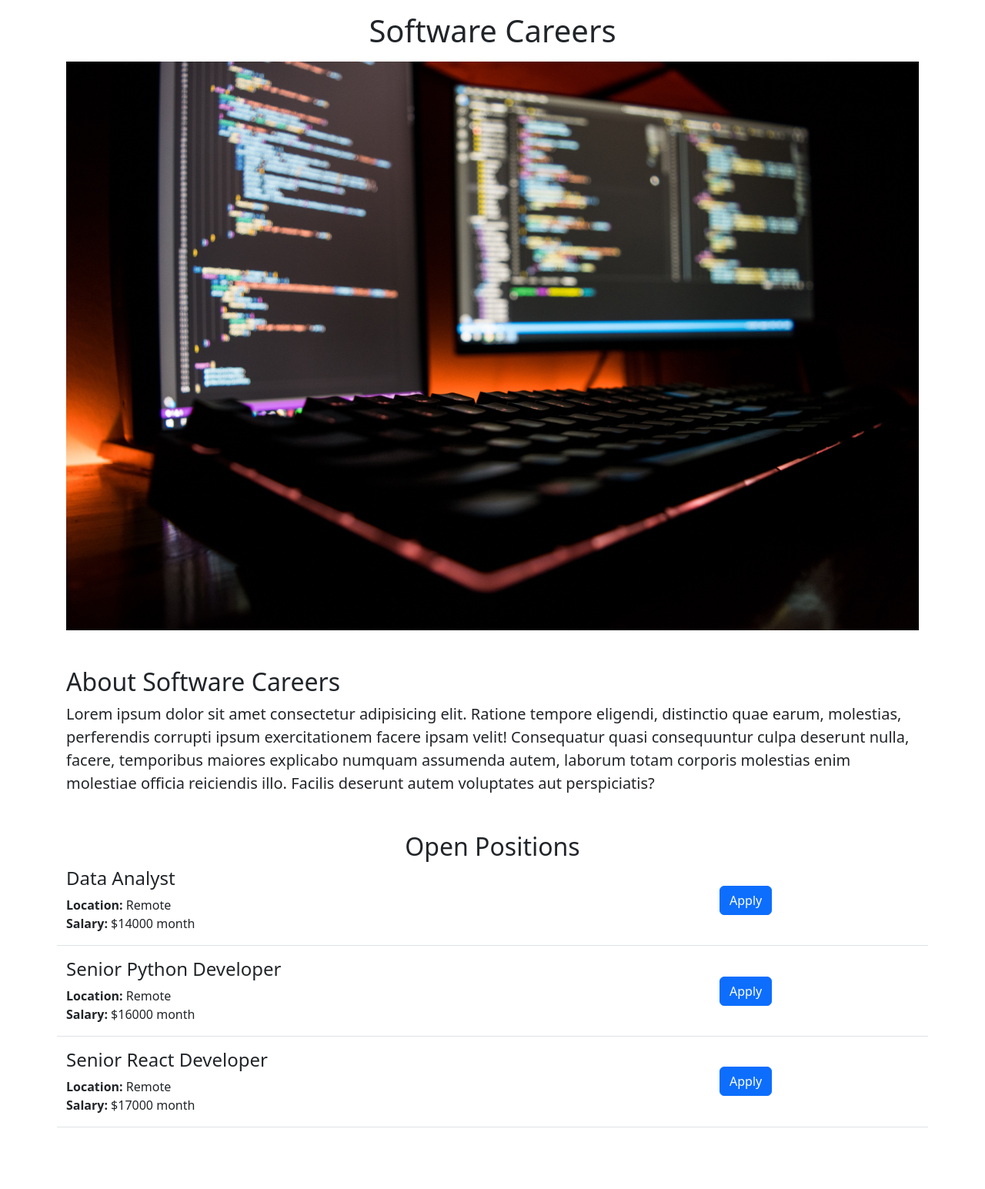
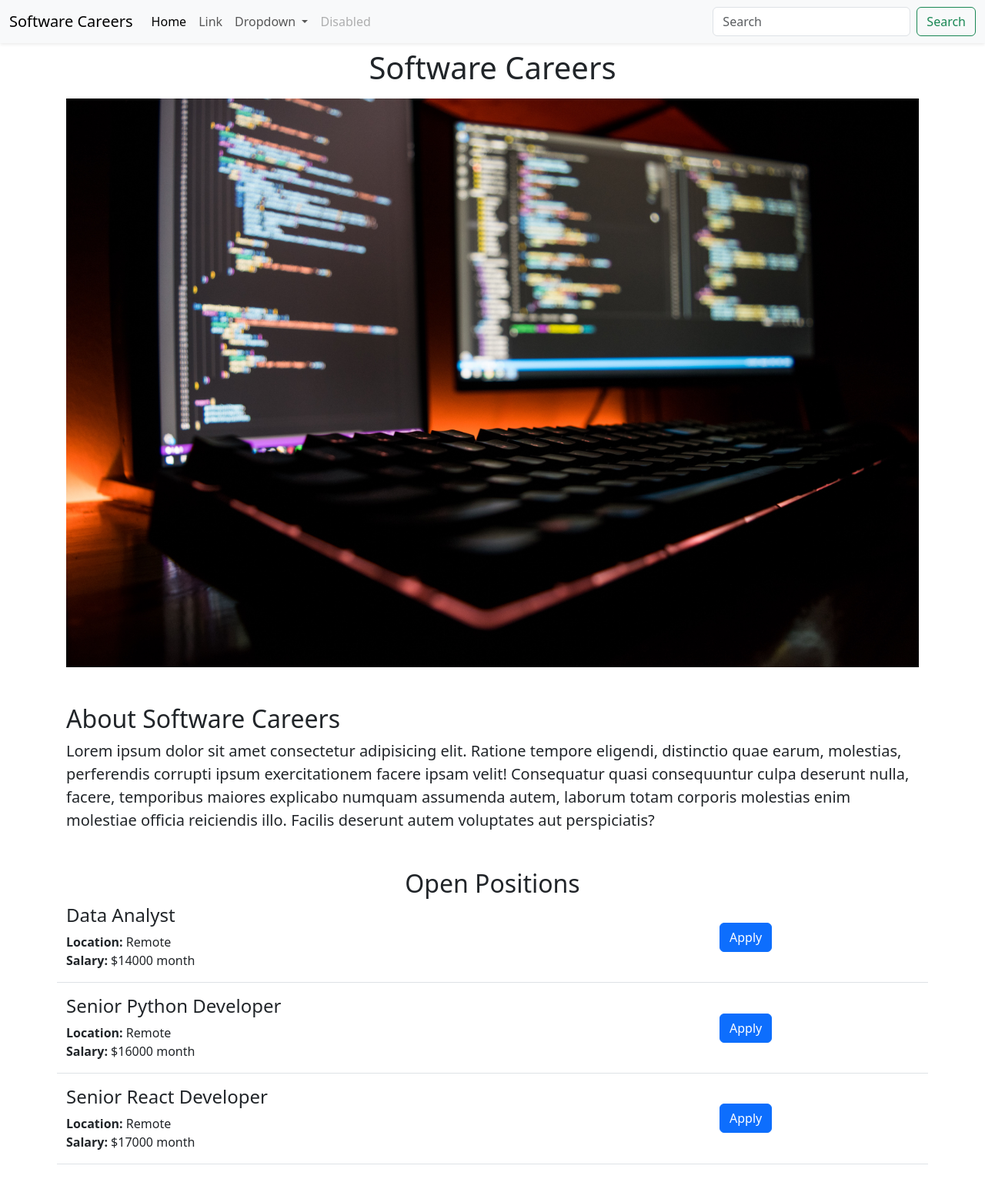
Before and after one commit to AcarMeel/flask-app, a Flask app: page / in a window 1280 px wide. Shown: the whole page at 77% size. Before the commit the page ends 1465 px from the top, so only its background shows below. Run offline with Flask 3, Linux system fonts and the light colour scheme.

Commit message:
Navigation

```diff
--- a/templates/home.html
+++ b/templates/home.html
@@ -12,7 +12,8 @@
 </head>
 
 <body>
-    <div class="container p-3">
+    {% include 'nav.html' %}
+    <div class="container p-3 mt-5">
         <h1 class="text-center mb-3">Software Careers</h1>
         <img class="img-fluid" src="/static/sw.jpeg" alt="software">
         <div class="mt-5">
--- /dev/null
+++ b/templates/nav.html
@@ -0,0 +1,36 @@
+<nav class="navbar navbar-expand-lg bg-body-tertiary shadow-sm fixed-top">
+    <div class="container-fluid">
+      <a class="navbar-brand" href="#">Software Careers</a>
+      <button class="navbar-toggler" type="button" data-bs-toggle="collapse" data-bs-target="#navbarSupportedContent" aria-controls="navbarSupportedContent" aria-expanded="false" aria-label="Toggle navigation">
+        <span class="navbar-toggler-icon"></span>
+      </button>
+      <div class="collapse navbar-collapse" id="navbarSupportedContent">
+        <ul class="navbar-nav me-auto mb-2 mb-lg-0">
+          <li class="nav-item">
+            <a class="nav-link active" aria-current="page" href="#">Home</a>
+          </li>
+          <li class="nav-item">
+            <a class="nav-link" href="#">Link</a>
+          </li>
+          <li class="nav-item dropdown">
+            <a class="nav-link dropdown-toggle" href="#" role="button" data-bs-toggle="dropdown" aria-expanded="false">
+              Dropdown
+            </a>
+            <ul class="dropdown-menu">
+              <li><a class="dropdown-item" href="#">Action</a></li>
+              <li><a class="dropdown-item" href="#">Another action</a></li>
+              <li><hr class="dropdown-divider"></li>
+              <li><a class="dropdown-item" href="#">Something else here</a></li>
+            </ul>
+          </li>
+          <li class="nav-item">
+            <a class="nav-link disabled" aria-disabled="true">Disabled</a>
+          </li>
+        </ul>
+        <form class="d-flex" role="search">
+          <input class="form-control me-2" type="search" placeholder="Search" aria-label="Search">
+          <button class="btn btn-outline-success" type="submit">Search</button>
+        </form>
+      </div>
+    </div>
+  </nav>
```
